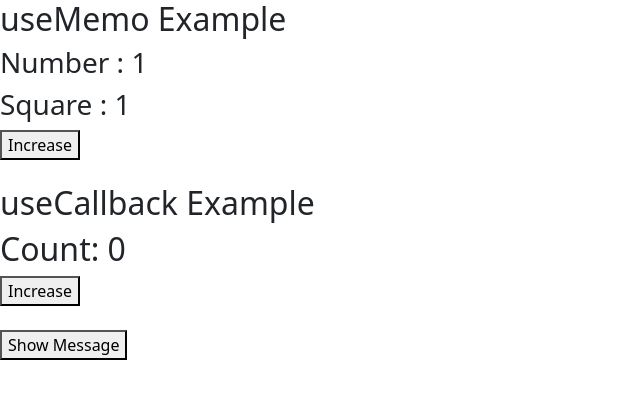
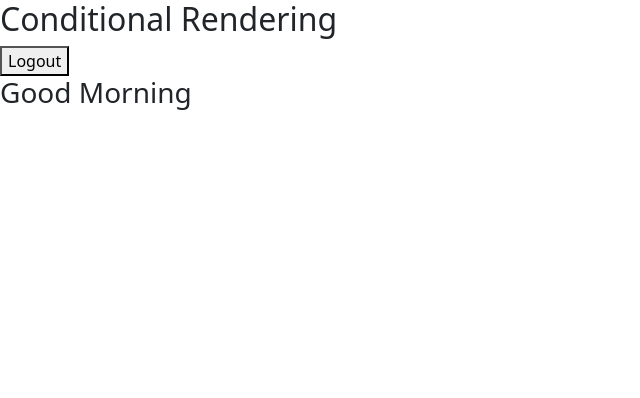
Before and after one commit to 09snehalchavan/ReactJS, a React (Vite) app in the folder myProject/: page / in a window 1280 px wide. Shown: the top 398 px of the page, without its empty margins (0-640 px from the left). Built offline with nearby package versions, Linux system fonts and the light colour scheme; the HTML template or start-up script is replaced by a standard one.

Commit message:
Today New Concept

```diff
--- a/myProject/src/App.jsx
+++ b/myProject/src/App.jsx
@@ -15,6 +15,8 @@ import Home from './components/Home'
 import About from './components/About'
 import UseMemo_example from './components/UseMemo_example'
 import UseCallback_example from './components/UseCallback_example'
+import Event_Handling1 from './components/Event_Handling1'
+import Conditional_rendering_1 from './components/Conditional_rendering_1'
 
 
 function App() {
@@ -66,9 +68,13 @@ function App() {
 
       </UserContext_example.Provider> */}
 
-      <UseMemo_example />
+      {/* <UseMemo_example />
       <br /><br />
-      <UseCallback_example />
+      <UseCallback_example /> */}
+
+      {/* <Event_Handling1 /> */}
+
+      <Conditional_rendering_1 />
 
     </>
   )
--- /dev/null
+++ b/myProject/src/components/Conditional_rendering_1.jsx
@@ -0,0 +1,24 @@
+import React from 'react'
+
+const Conditional_rendering_1 = () => {
+
+    let isLoggedIn = true;
+
+    // if (isLoggedIn) {
+    //     alert("Welcome User..!!");
+    // }
+    // else {
+    //     alert("Please Login....!!!");
+    // }
+
+    return (
+        <>
+            <h2>Conditional Rendering</h2>
+            {isLoggedIn ? <button>Logout</button> : <button>Login</button>}
+
+            {isLoggedIn && <h3>Good Morning</h3>}
+        </>
+    )
+}
+
+export default Conditional_rendering_1
--- /dev/null
+++ b/myProject/src/components/Event_Handling1.jsx
@@ -0,0 +1,43 @@
+import React, { useState } from 'react'
+
+const Event_Handling1 = () => {
+
+    const [name, setName] = useState("");
+
+    const handleClick = () => {
+        alert("I am onClick Event");
+    }
+
+    const getInput = (event) => {
+        setName(event.target.value);
+    }
+
+    const formSubmit = (e) => {
+        e.preventDefault();
+        alert("Form Submitted Successfully...!!!");
+    }
+
+    return (
+        <>
+            <h3>Event Handling</h3>
+
+
+            <button onClick={handleClick}>Click Here</button>
+            <br /><br />
+            <span onClick={handleClick}> I am Span Tag</span>
+            <br /><br />
+            <input type="text" onChange={getInput} />
+            <br /><br />
+            <h3>{name}</h3>
+
+            <form action="" onSubmit={formSubmit}>
+                <input type="text" /><br /><br />
+                <input type="text" /><br /><br />
+                <button type='submit'>Submit</button>
+            </form>
+
+        </>
+    )
+}
+
+export default Event_Handling1
```
